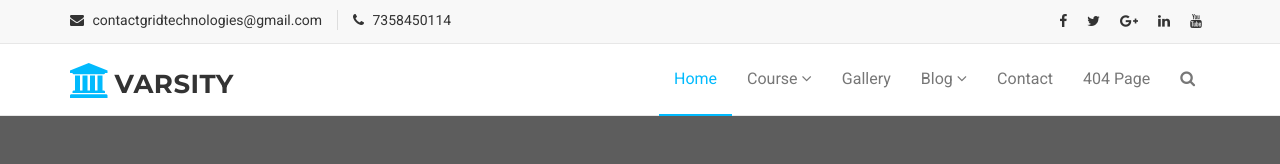
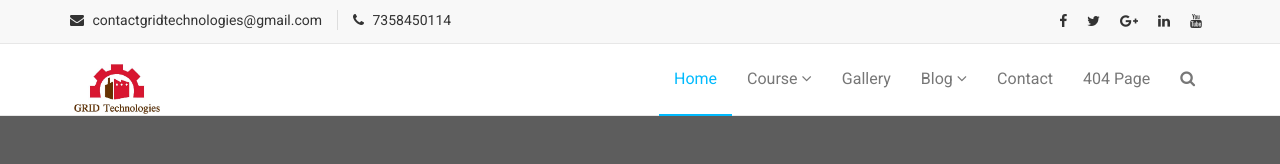
Before and after one commit to venkatsamuthiram/gridtechnologies, a plain HTML site: page index.html in a window 1280 px wide. Shown: the top 164 px of the page. Drawn offline with Linux system fonts and the light colour scheme.

Commit message:
changes the all edits

```diff
--- /dev/null
+++ b/assets/css/custom.css
@@ -0,0 +1,3 @@
+.logo__max-height{
+    max-height: 50px;
+}
--- a/index.html
+++ b/index.html
@@ -23,6 +23,8 @@
     <!-- Main style sheet -->
     <link href="assets/css/style.css" rel="stylesheet">
 
+    <!-- Custom style sheet -->
+    <link rel="stylesheet" href="assets/css/custom.css">
 
     <!-- Google Fonts -->
     <link href='https://fonts.googleapis.com/css?family=Montserrat:400,700' rel='stylesheet' type='text/css'>
@@ -98,7 +100,7 @@
           </button>
           <!-- LOGO -->
           <!-- TEXT BASED LOGO -->
-          <a class="navbar-brand" href="index.html"><i class="fa fa-university"></i><span>Varsity</span></a>
+          <a class="navbar-brand" href="index.html"><span><img class="logo__max-height" src="assets/img/logo.jpg" alt="GRID TECHNOLOGIES "></span></a>
           <!-- IMG BASED LOGO  -->
           <!-- <a class="navbar-brand" href="index.html"><img src="assets/img/logo.png" alt="logo"></a> -->
         </div>
```
Also changed, not shown: assets/img/logo.jpg (added), assets/img/logo.png (deleted).
